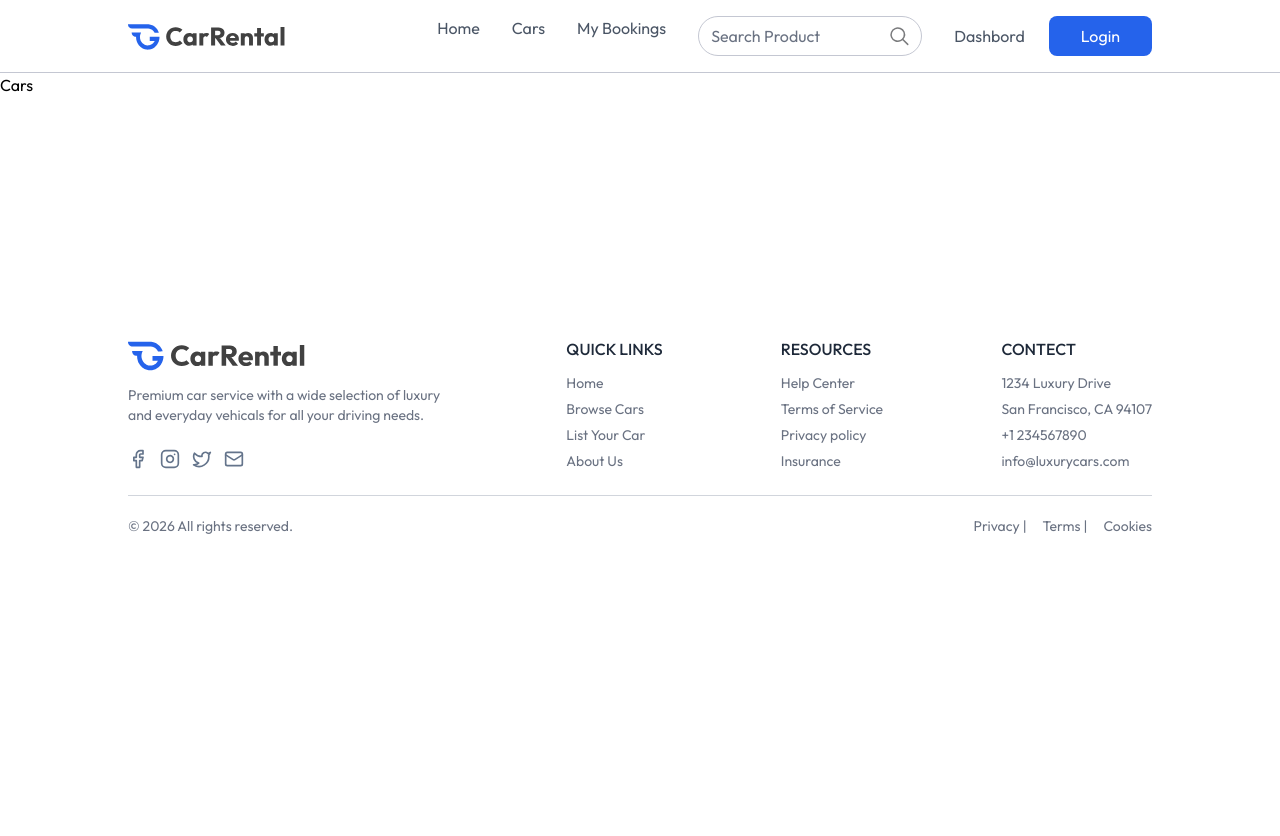
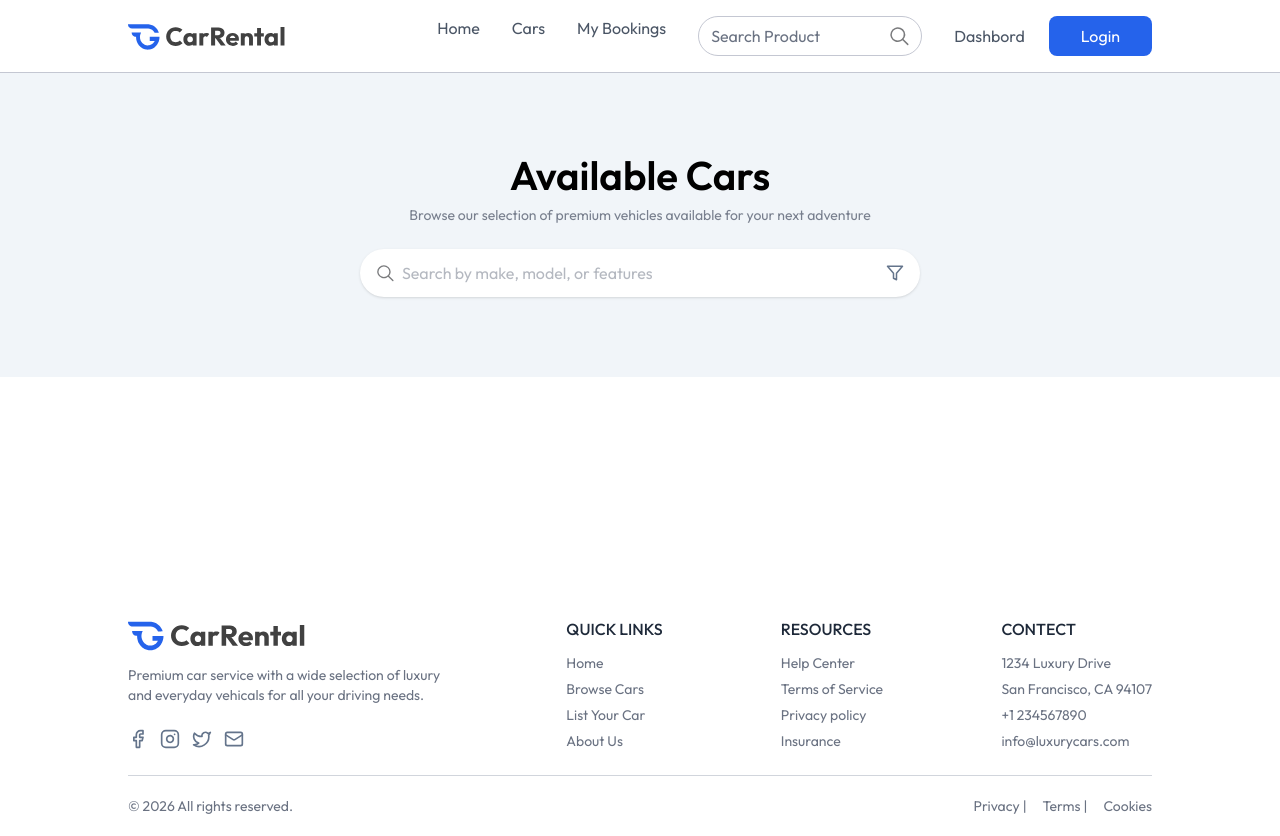
Before and after one commit to Mayankupadhyay-25/CarRental, a React (Vite) app: page /cars in a window 1280 px wide. Before the commit the page ends 800 px from the top, so only its background shows below. Built offline with nearby package versions, Linux system fonts and the light colour scheme; a web font is replaced by a local one.

Commit message:
Halfpart

```diff
--- a/src/pages/Cars.jsx
+++ b/src/pages/Cars.jsx
@@ -1,8 +1,25 @@
-import React from 'react'
+import React, { useState } from 'react'
+import Title from '../components/Title'
+import { assets } from '../assets/assets'
 
 const Cars = () => {
+
+  const [input, setInput] = useState('')
   return (
-    <div>Cars</div>
+    <div>
+      <div className='flex flex-col items-center py-20 bg-light max-md:px-4'>
+        <Title title='Available Cars' subtitle='Browse our selection of premium vehicles available for your next adventure'/>
+
+      <div className='flex items-center bg-white px-4 mt-6 max-w-140 w-full h-12 rounded-full shadow'>
+        <img src={assets.search_icon} alt="" className='w-4.5 h-4.5 mr-2'/>
+        <input onChange={(e)=> setInput(e.target.value)} value={input} type="text" placeholder='Search by make, model, or features'
+        className='w-full h-full outline-none text-gray-500'/>
+        <img src={assets.filter_icon} alt="" className='w-4.5 h-4.5 ml-2'/>
+      </div>
+      </div>
+
+      <div></div>
+    </div>
   )
 }
 
```
